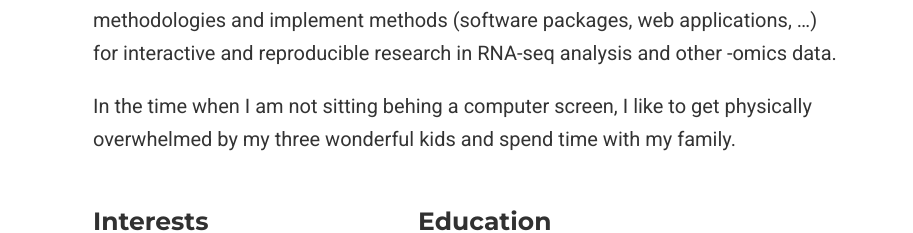
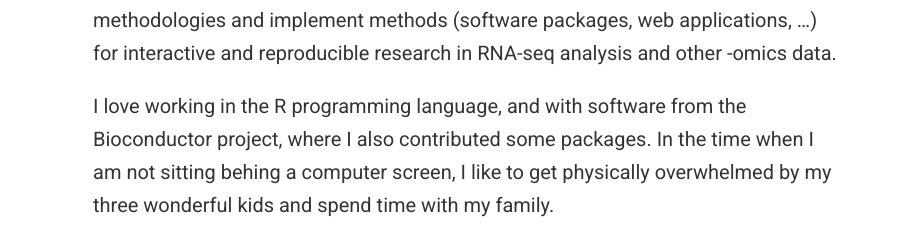
Before and after one commit to federicomarini/federicomarini.github.io, a plain HTML site: page index.html in a window 1280 px wide. Shown: the part 573-806 px from the top of the page, 367-1280 px from the left. Drawn offline with nearby package versions, Linux system fonts and the light colour scheme; some icons are missing; a web font is replaced by a local one.

Commit message:
added :heart: for R & Bioc

```diff
--- a/index.html
+++ b/index.html
@@ -269,7 +269,7 @@
 
 <p>Being a Virchow Fellow at the Center for Thrombosis and Hemostasis, I can sit at the interface with many other disciplines and focus on translational bioinformatics. With platelets transcriptomics as a use case, I am particularly interested to develop methodologies and implement methods (software packages, web applications, &hellip;) for interactive and reproducible research in RNA-seq analysis and other -omics data.</p>
 
-<p>In the time when I am not sitting behing a computer screen, I like to get physically overwhelmed by my three wonderful kids and spend time with my family.</p>
+<p>I love working in the R programming language, and with software from the Bioconductor project, where I also contributed some packages. In the time when I am not sitting behing a computer screen, I like to get physically overwhelmed by my three wonderful kids and spend time with my family.</p>
 
 
     <div class="row">
```
